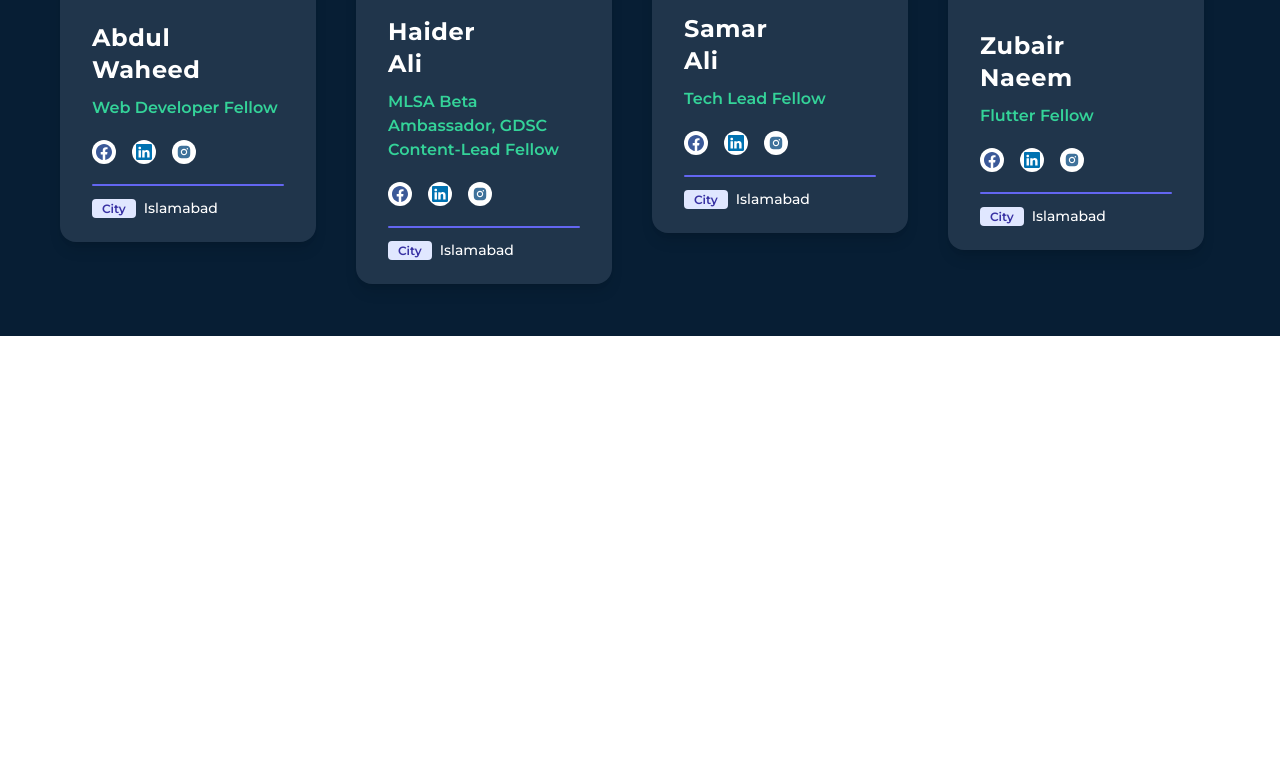
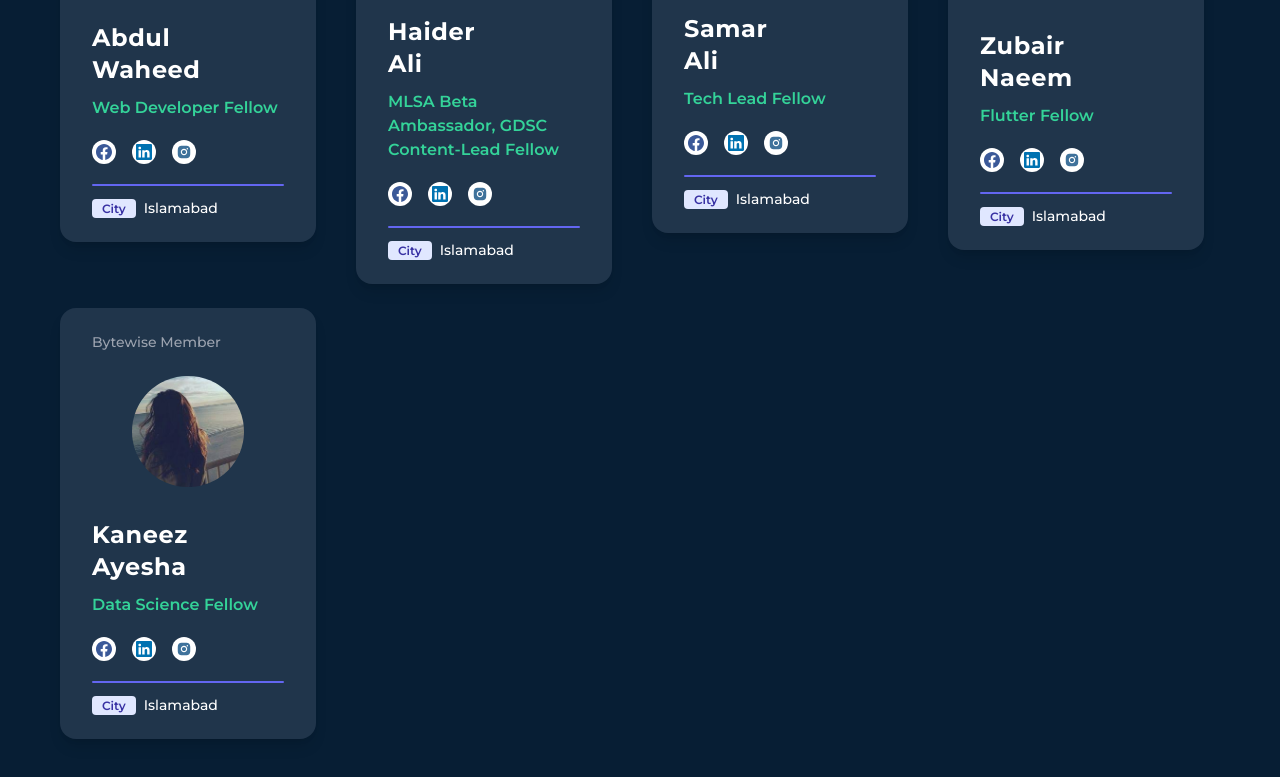
Before and after one commit to bytewiseltd/Hacktoberfest-22, a React (Vite) app: page / in a window 1280 px wide. Shown: the part 1943-2720 px from the top of the page. Before the commit the page ends 2279 px from the top, so only its background shows below. Built offline with nearby package versions, Linux system fonts and the light colour scheme.

Commit message:
Added My Data

```diff
--- a/src/data/members.js
+++ b/src/data/members.js
@@ -1,6 +1,5 @@
 const imgPath = "/assets/members";
-const members = [
-  {
+const members = [{
         img: `${imgPath}/rings.jpeg`,
         firstname: "ring",
         lastname: "abu",
@@ -11,7 +10,7 @@ const members = [
             instagram: "https://intagram.com/_usmanniazi",
             linkedIn: "https://linkedin.com/in/usmanniazi99",
         },
-  },{
+    }, {
         img: `${imgPath}/Muzzammil.jpg`,
         firstname: "Muhammad",
         lastname: "Muzzammil",
@@ -34,7 +33,7 @@ const members = [
             instagram: "https://intagram.com/u.s.m.a.n__waris",
             linkedIn: "https://www.linkedin.com/in/usman-waris-46a77b1b5/",
         },
-},{
+    }, {
         img: `${imgPath}/muaz.jpg`,
         firstname: "Muaz",
         lastname: "Ahmad",
@@ -60,7 +59,8 @@ const members = [
         },
     },
 
-{    img: `${imgPath}/amama.jpg`,
+    {
+        img: `${imgPath}/amama.jpg`,
         firstname: "Amama",
         lastname: "Fatima",
         team: "Founder",
@@ -201,6 +201,18 @@ const members = [
             linkedIn: "https://www.linkedin.com/in/zubair-naeem-8037b6237",
         },
     },
+    {
+        img: `${imgPath}/KaneezAyesha.jpeg`,
+        firstname: "Kaneez",
+        lastname: "Ayesha",
+        team: "Data Science",
+        city: "Islamabad",
+        socialUrls: {
+            facebook: "https://www.facebook.com",
+            instagram: "https://intagram.com",
+            linkedIn: "https://www.linkedin.com/in/kaneez-ayesha-8b1b16208/",
+        },
+    },
 ];
 
 export default members;
```
Also changed, not shown: public/assets/members/KaneezAyesha.jpeg (added). Lines whose indentation alone changed are shown as unchanged.
